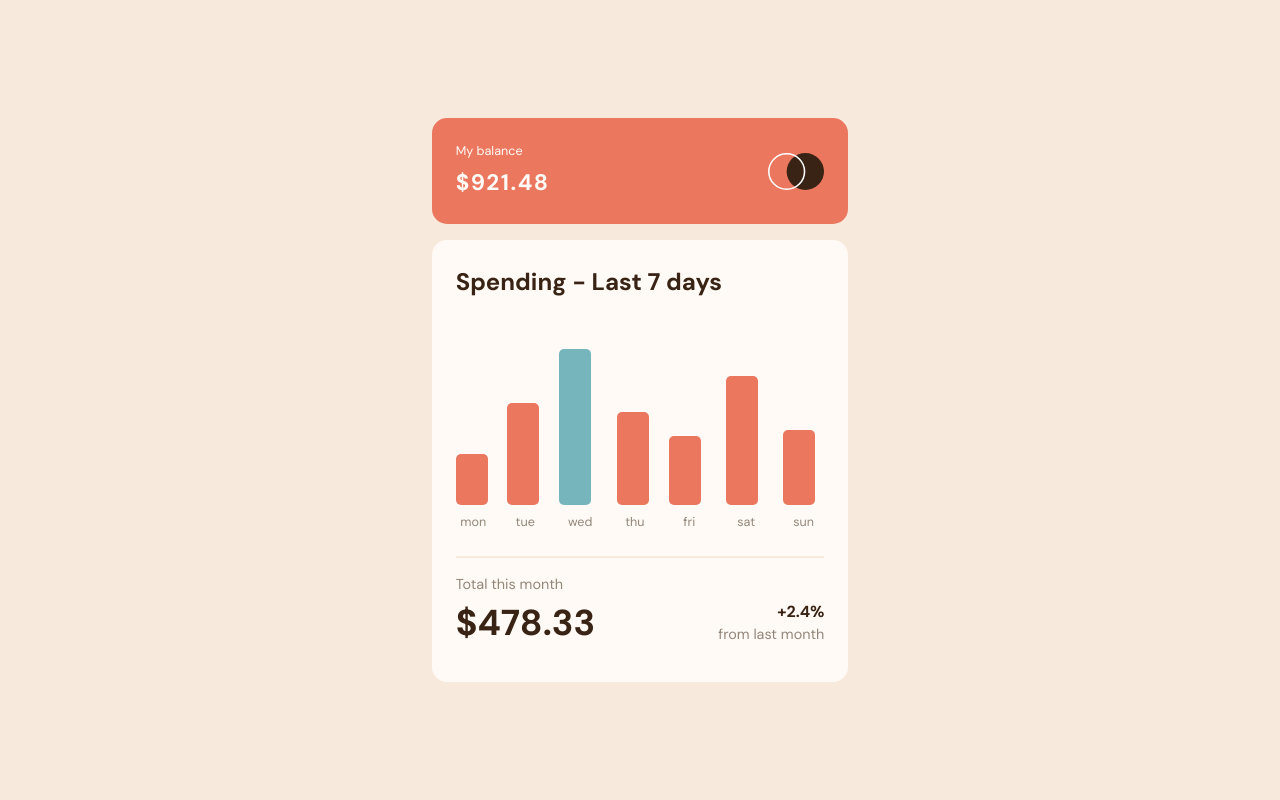
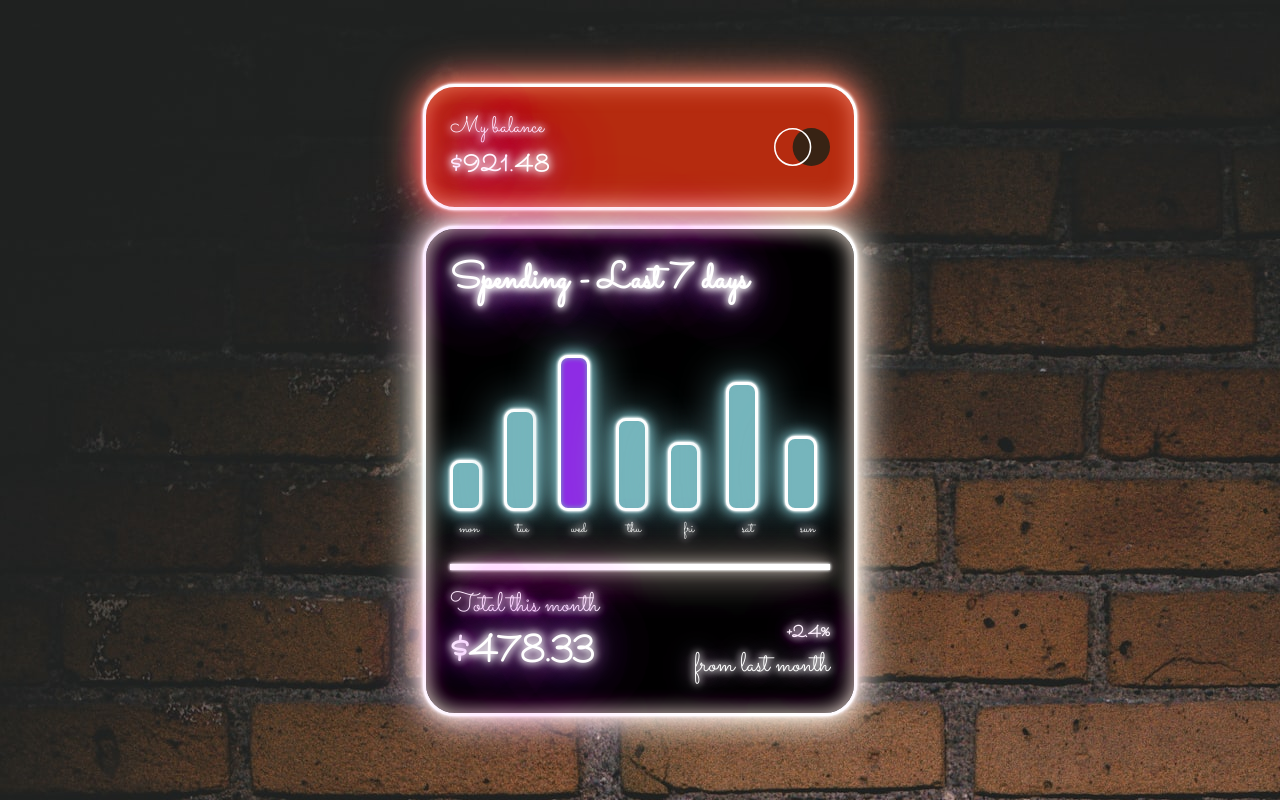
Before and after one commit to attia-mahmoud/Expenses-Chart-Component, a website built with Parcel: page src/index.html in a window 1280 px wide. Built offline with nearby package versions, Linux system fonts and the light colour scheme.

Commit message:
add neon effect

```diff
--- a/src/index.html
+++ b/src/index.html
@@ -4,7 +4,7 @@
     <meta charset="UTF-8" />
     <meta name="viewport" content="width=device-width, initial-scale=1.0" />
     <!-- displays site properly based on user's device -->
-
+    <link href='https://fonts.googleapis.com/css?family=Sacramento:400' rel='stylesheet' type='text/css'>
     <link
       rel="icon"
       type="image/png"
@@ -16,63 +16,63 @@
     <link rel="stylesheet" href="scss/main.scss" />
     <script src="./scripts/scripts.js" defer></script>
   </head>
-  <body class="ff-dm-sans bg-neutral-cream center_content">
+  <body class=" bg-neutral-cream center_content ">
     <main>
-      <header class="bg-primary-soft-red text-neutral-pale-orange">
+      <header class="text-neutral-pale-orange neon-text">
         <div class="balance">
-          <p class="fs-100">My balance</p>
-          <p class="fs-600 fw-700 letter-spacing-4">$<span id="balance">921</span>.<span id="balance-decimal">48</span></p>
+          <p class="fs-600 " >My balance</p>
+          <p class="fs-600 fw-700 letter-spacing-4 ">$<span id="balance">921</span>.<span id="balance-decimal">48</span></p>
         </div>
         <img src="./assets/images/logo.svg" alt="logo" />
       </header>
-      <section class="bg-neutral-pale-orange">
-        <h1 class="text-neutral-dark-brown fw-700">Spending - Last 7 days</h1>
-        <div class="graph">
-          <div class="stat">
+      <section class="neon-text neon-border">
+        <h1 class="fw-700 neon-text pulsate-effect" id="title">Spending - Last 7 days</h1>
+        <div class="graph fs-200">
+          <div class="stat ">
             <p></p>
-            <div class="bar bg-primary-soft-red"></div>
-            <p class="text-neutral-medium-brown fs-100">mon</p>
-          </div>
-          <div class="stat">
-            <p></p>
-            <div class="bar bg-primary-soft-red"></div>
-            <p class="text-neutral-medium-brown fs-100">tue</p>
+            <div class="bar bg-primary-cyan"></div>
+            <p class="">mon</p>
           </div>
           <div class="stat">
             <p></p>
             <div class="bar bg-primary-cyan"></div>
-            <p class="text-neutral-medium-brown fs-100">wed</p>
+            <p class="">tue</p>
           </div>
           <div class="stat">
             <p></p>
-            <div class="bar bg-primary-soft-red"></div>
-            <p class="text-neutral-medium-brown fs-100">thu</p>
+            <div class="bar bg-primary-purple"></div>
+            <p class="">wed</p>
           </div>
           <div class="stat">
             <p></p>
-            <div class="bar bg-primary-soft-red"></div>
-            <p class="text-neutral-medium-brown fs-100">fri</p>
+            <div class="bar bg-primary-cyan"></div>
+            <p class="">thu</p>
           </div>
           <div class="stat">
             <p></p>
-            <div class="bar bg-primary-soft-red"></div>
-            <p class="text-neutral-medium-brown fs-100">sat</p>
+            <div class="bar bg-primary-cyan"></div>
+            <p class="">fri</p>
           </div>
           <div class="stat">
             <p></p>
-            <div class="bar bg-primary-soft-red"></div>
-            <p class="text-neutral-medium-brown fs-100">sun</p>
+            <div class="bar bg-primary-cyan"></div>
+            <p class="">sat</p>
+          </div>
+          <div class="stat">
+            <p></p>
+            <div class="bar bg-primary-cyan"></div>
+            <p class="">sun</p>
           </div>
         </div>
 
-        <div class="break bg-neutral-cream"></div>
+        <div class="break neon-border bg-primary-purple"></div>
         <div>
-          <p class="text-neutral-medium-brown fs-200">Total this month</p>
+          <p class=" fs-700">Total this month</p>
           <div class="summary">
-            <p class="text-neutral-dark-brown fw-700 fs-900">$<span id="total">478.33</span></p>
+            <p class=" fw-700 fs-900">$<span id="total">478.33</span></p>
             <div class="">
-              <p class="text-neutral-dark-brown fw-700">+2.4%</p>
-              <p class="text-neutral-medium-brown fs-200">from last month</p>
+              <p class=" fw-700">+2.4%</p>
+              <p class=" fs-700">from last month</p>
             </div>
           </div>
         </div>
--- a/src/scss/abstracts/_colors.scss
+++ b/src/scss/abstracts/_colors.scss
@@ -2,12 +2,13 @@ $colors: (
   primary: (
     soft-red: hsl(10, 79%, 65%),
     "cyan": hsl(186, 34%, 60%),
+    "purple": rgb(142, 44, 228)
   ),
   secondary: (),
   neutral: (
     dark-brown: hsl(25, 47%, 15%),
     medium-brown: hsl(28, 10%, 53%),
-    cream: hsl(27, 66%, 92%),
+    cream: hsl(27, 100%, 85%),
     pale-orange: hsl(33, 100%, 98%),
   ),
 );
--- a/src/scss/components/header.scss
+++ b/src/scss/components/header.scss
@@ -1,6 +1,7 @@
 @use "../utilities/flow" as *;
 
 header {
+  background-color: #b52b0f;
   border-radius: 15px;
   margin-bottom: 1rem;
   padding: 1.5rem;
@@ -18,5 +19,12 @@ header {
   }
   @include flex(1rem, row, space-between, center);
 
-
+  border: 0.2rem solid #fff;
+  border-radius: 2rem;
+  box-shadow: 0 0 .2rem #fff,
+  0 0 .2rem #fff,
+  0 0 2rem #ec775f,
+  0 0 0.8rem #ec775f,
+  0 0 2.8rem #ec775f,
+  inset 0 0 1.3rem #ec775f;
 }
--- a/src/scss/components/section.scss
+++ b/src/scss/components/section.scss
@@ -1,6 +1,8 @@
 @use "../utilities/flow" as *;
 
 section {
+  background-color: #000000;
+  color: #fff;
   position: relative;
   border-radius: 15px;
   padding: 1.5rem;
@@ -9,6 +11,11 @@ section {
   & > h1 {
     margin-bottom: 2rem;
   }
+  #title {
+    font-size: 2.3rem;
+  }
+
+
   .graph {
     height: 12rem;
     width: 100%;
@@ -25,6 +32,7 @@ section {
     }
     &:hover {
       filter: brightness(90%);
+      transform: scale(1.08);
       p:first-child {
         visibility: visible;
       }
@@ -33,6 +41,14 @@ section {
   .bar {
     width: clamp(2rem, 2.25vw, 4rem);
     border-radius: 5px;
+    border: 0.2rem solid #fff;
+    border-radius: 10px;
+    box-shadow: 0 0 .2rem #fff,
+    0 0 .2rem #fff,
+    0 0 1rem #76b5bc,
+    0 0 0.8rem #76b5bc,
+    0 0 2.8rem #76b5bc,
+    inset 0 0 0.3rem #76b5bc;
   }
   .break {
     width: 100%;
@@ -47,4 +63,7 @@ section {
       right: 1.5rem;
     }
   }
+
+  border-radius: 2rem;
+
 }
--- a/src/scss/pages/_home.scss
+++ b/src/scss/pages/_home.scss
@@ -1,3 +1,33 @@
 // -----------------------------------------------------------------------------
 // This file contains styles that are specific to the home page.
 // -----------------------------------------------------------------------------
+body {
+    background-image: url('../assets/images/wall.jpg');
+    background-repeat: no-repeat;
+    background-position: fixed;
+
+    .neon-text {
+        font-family: "Sacramento", sans-serif;
+        color: #fff;
+        text-shadow:
+          0 0 7px #fff,
+          0 0 10px #fff,
+          0 0 21px #fff,
+          0 0 42px #bc13fe,
+          0 0 82px #bc13fe,
+          0 0 92px #bc13fe,
+          0 0 102px #bc13fe,
+          0 0 151px #bc13fe;
+    }
+
+    .neon-border {
+        border: 0.2rem solid #fff;
+        box-shadow: 0 0 .2rem #fff,
+        0 0 .2rem #fff,
+        0 0 2rem #f8e9dd,
+        0 0 0.8rem #f8e9dd,
+        0 0 2.8rem #f8e9dd,
+        inset 0 0 1.3rem #f8e9dd;
+    }
+
+}
```
Also changed, not shown: dist/index.html, dist/wall.0484c4a6.jpg (added), dist/wall.20f35dad.jpg (added), src/assets/images/wall.jpg (added), 9 other files.
